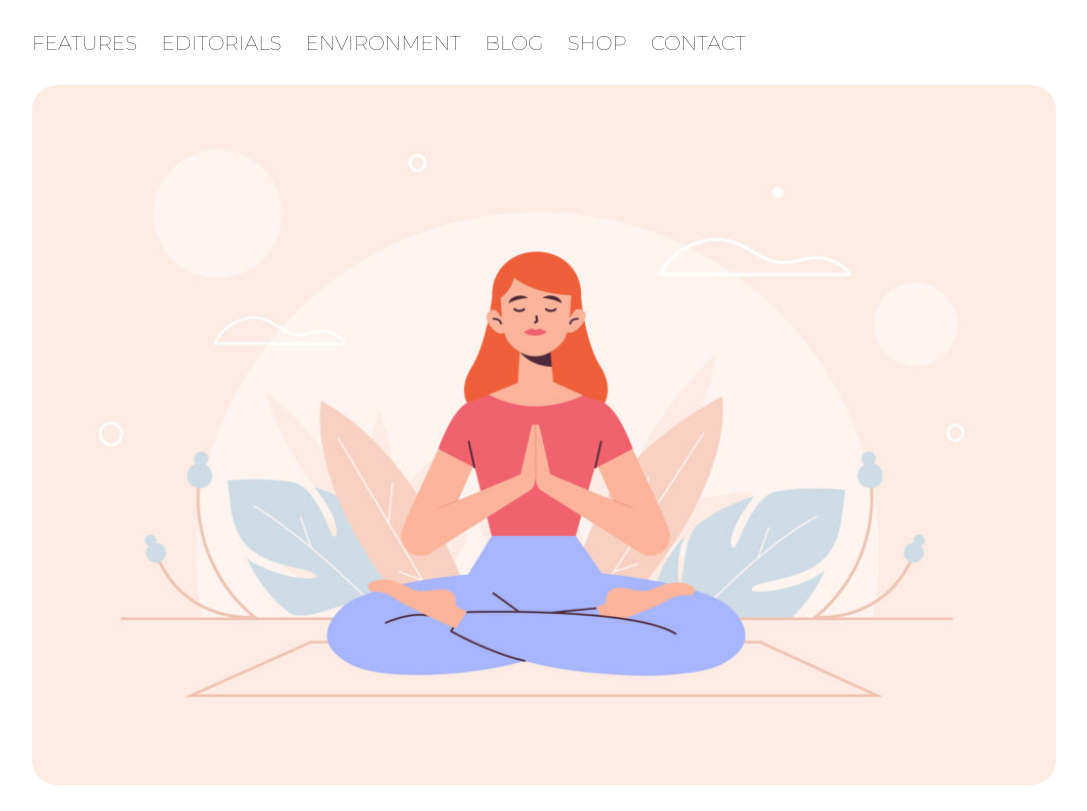
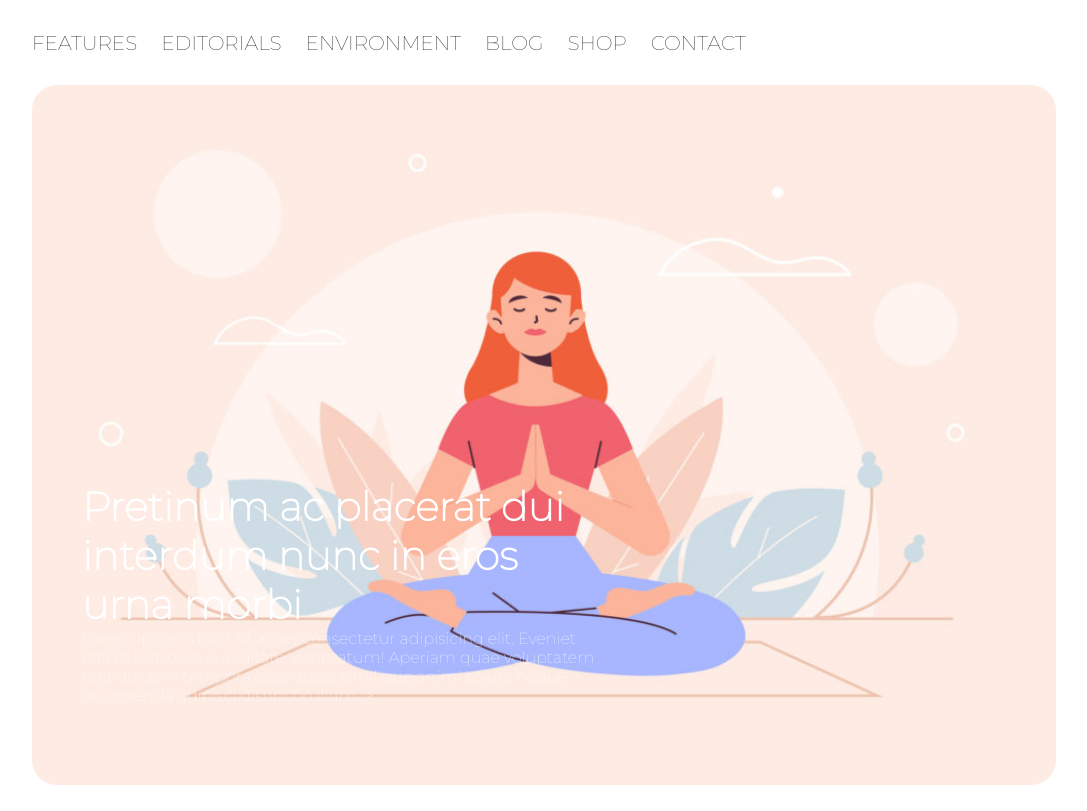
Before and after one commit to MilanStojko/htmlcss-wp, a plain HTML site: page index.html in a window 1280 px wide. Shown: the part 141-952 px from the top of the page, without its empty margins (96-1183 px from the left). Drawn offline with Linux system fonts and the light colour scheme.

Commit message:
relativeabsolutebestemmia

```diff
--- a/css/style.css
+++ b/css/style.css
@@ -33,6 +33,21 @@ a:hover{
     background-position: center;
     height: 700px;
     border-radius: 25px;
+    position: relative;
+}
+.bannerh2{
+    color: white;
+    font-size: 40px;
+    width: 55%;
+}
+.bannerp{
+    color: white;
+    width: 55%;
+}
+.banner div{
+    position: absolute;
+    bottom: 80px;
+    left: 50px;
 }
 .divisione2{
     height: 500px;
--- a/index.html
+++ b/index.html
@@ -27,7 +27,10 @@
     <main>
         <section>
             <div class="banner">
-                <div></div>
+                <div>
+                    <h2 class="bannerh2">Pretinum ac placerat dui interdum nunc in eros urna morbi</h2>
+                    <p class="bannerp">Lorem ipsum dolor sit amet consectetur adipisicing elit. Eveniet officiis tempore cupiditate voluptatum! Aperiam quae voluptatem odit quidem tempora esse quasi, similique animi soluta neque assumenda adipisci distinctio illum...></p>
+                </div>
             </div>
         </section>
         <section class="generale">
```
